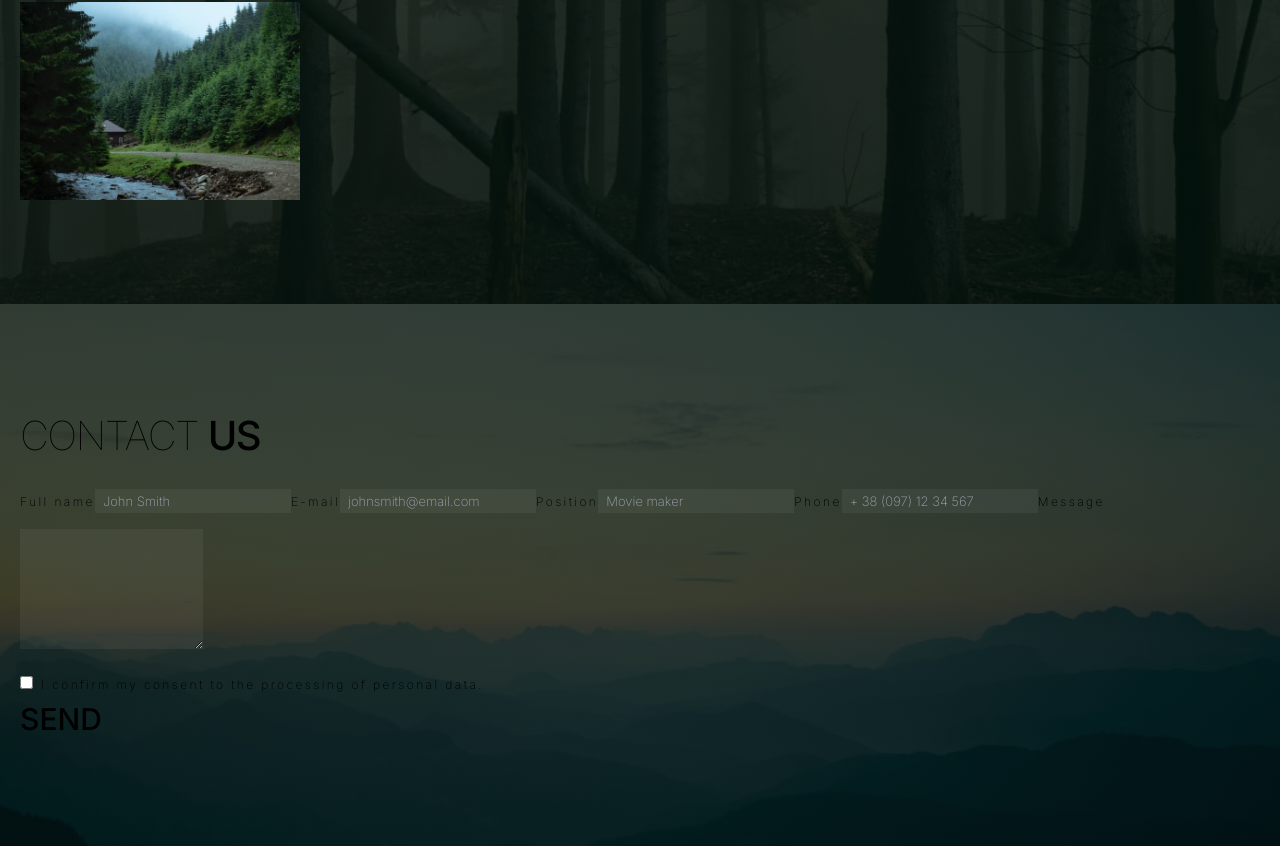
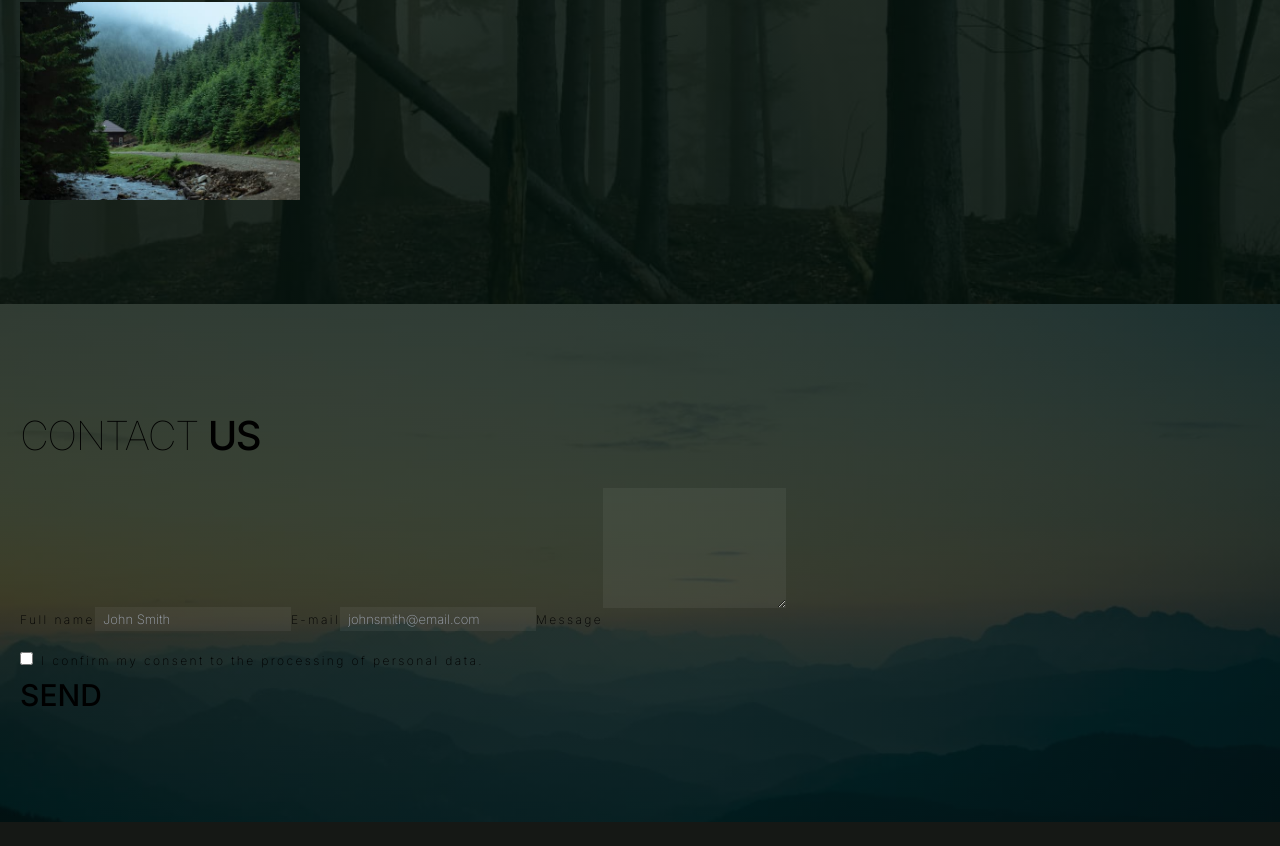
Before and after one commit to LiudmylaKozytska/carpTravel, a Next.js app: page / in a window 1280 px wide. Shown: the part 4341-5187 px from the top of the page. After the commit the page ends 5163 px from the top, so only its background shows below. Built offline with nearby package versions, Linux system fonts and the light colour scheme; a web font is replaced by a local one.

Commit message:
update form

```diff
--- a/src/app/(routes)/career/Career.tsx
+++ b/src/app/(routes)/career/Career.tsx
@@ -9,7 +9,6 @@ export default function Career() {
 
 
   return (
-    <>
     <BackgroundImage image="/images/career.jpg">
       <div id="career" className="container py-[56px] px-[20px] md:py-[64px] lg:py-[104px]">
         <h2 className="text-[40px] font-thin leading-[56px] tracking-[-1.6px] uppercase mb-[24px]">
@@ -22,7 +21,7 @@ export default function Career() {
         <h3 className="text-[30px] font-extralight uppercase mb-[36px] block text-right mr-[39px]">
           {data.subtitle}
         </h3>
-        <ul className="mr-[99px] text-right leading-[20px]">
+        <ul className="mr-[99px] text-right leading-[20px] sm:mb-[120px]">
           {data.text.map((item, id) => (
             <li key={id} className="mb-[16px]">
               <p className="mb-[8px] text-[14px] font-normal tracking-[-0.3px]">
@@ -32,13 +31,9 @@ export default function Career() {
             </li>
           ))}
         </ul>
-        <p className="text-[14px] font-extralight leading-[20px] w-[180px] mb-[36px] ml-auto block">{data.description.add}</p>
-        <ContactForm/>
+          <p className="text-[14px] font-extralight leading-[20px] w-[180px] mb-[36px] ml-auto block">{data.description.add}</p>
+          <ContactForm showFields={true}/>
         </div>
         </BackgroundImage>
-      {/* <BackgroundImage image="/images/career.jpg">
-        <div id="career" className="container py-[56px] px-[20px] md:py-[64px] lg:py-[104px]"></div>
-      </BackgroundImage> */}
-    </>
   );
 }
--- a/src/components/ContactForm.tsx
+++ b/src/components/ContactForm.tsx
@@ -2,27 +2,27 @@ import { useForm, SubmitHandler } from "react-hook-form"
 import { SubmitButton } from "./Button"
 
 
-type Inputs = {
-  example: string
-  exampleRequired: string
-}
+type FormData = {
+  name: string;
+  email: string;
+  message: string;
+};
 
 
-export default function ContactForm() {
+export default function ContactForm({ showFields }: { showFields: boolean }) {
   const {
     handleSubmit,
-    watch,
     formState: { errors },
   } = useForm<FormData>()
 
-  async function onSubmit(data: FormData) {
+  const onSubmit: SubmitHandler<FormData> = async (data) => {
     console.log(data);
     await new Promise<void>((resolve) => {
       setTimeout(() => {
         resolve();
       }, 2000);
     });
-  }
+  };
 
     return (
       <form onSubmit={handleSubmit(onSubmit)}>
@@ -37,7 +37,8 @@ export default function ContactForm() {
           type="text"
           className="sm:w-[100%] bg-form-color text-[13px] font-extralight leading-[24px] pl-[8px] mb-[16px] placeholder-opacity-20"
           placeholder="John Smith"
-          autoComplete="off" />
+          autoComplete="off"
+/>
         {/* {errors?.email && (
                     <p className="text-red-600 text-sm">
                       {errors?.email?.message}
@@ -49,13 +50,16 @@ export default function ContactForm() {
         >
           E-mail
         </label>
-        <input id="position"
+        <input id="email"
           name="email"
           type="text"
           className="sm:w-[100%] bg-form-color text-[13px] font-extralight leading-[24px] pl-[8px] mb-[16px]"
           placeholder="johnsmith@email.com"
-          autoComplete="off" />
-        <label
+          autoComplete="off"
+        />
+        {showFields && (
+          <>
+          <label
           htmlFor="position"
           className="text-[12px] font-extralight leading-[24px] tracking-[2.4px] mb-[4px]"
         >
@@ -78,7 +82,8 @@ export default function ContactForm() {
           type="tel"
           className="sm:w-[100%] bg-form-color text-[13px] font-extralight leading-[24px] pl-[8px] mb-[16px]"
           placeholder="+ 38 (097) 12 34 567"
-          autoComplete="off" />
+          autoComplete="off" /></>
+        )}
         <label
           htmlFor="message"
           className="text-[12px] font-extralight leading-[24px] tracking-[2.4px] mb-[4px]"
```
